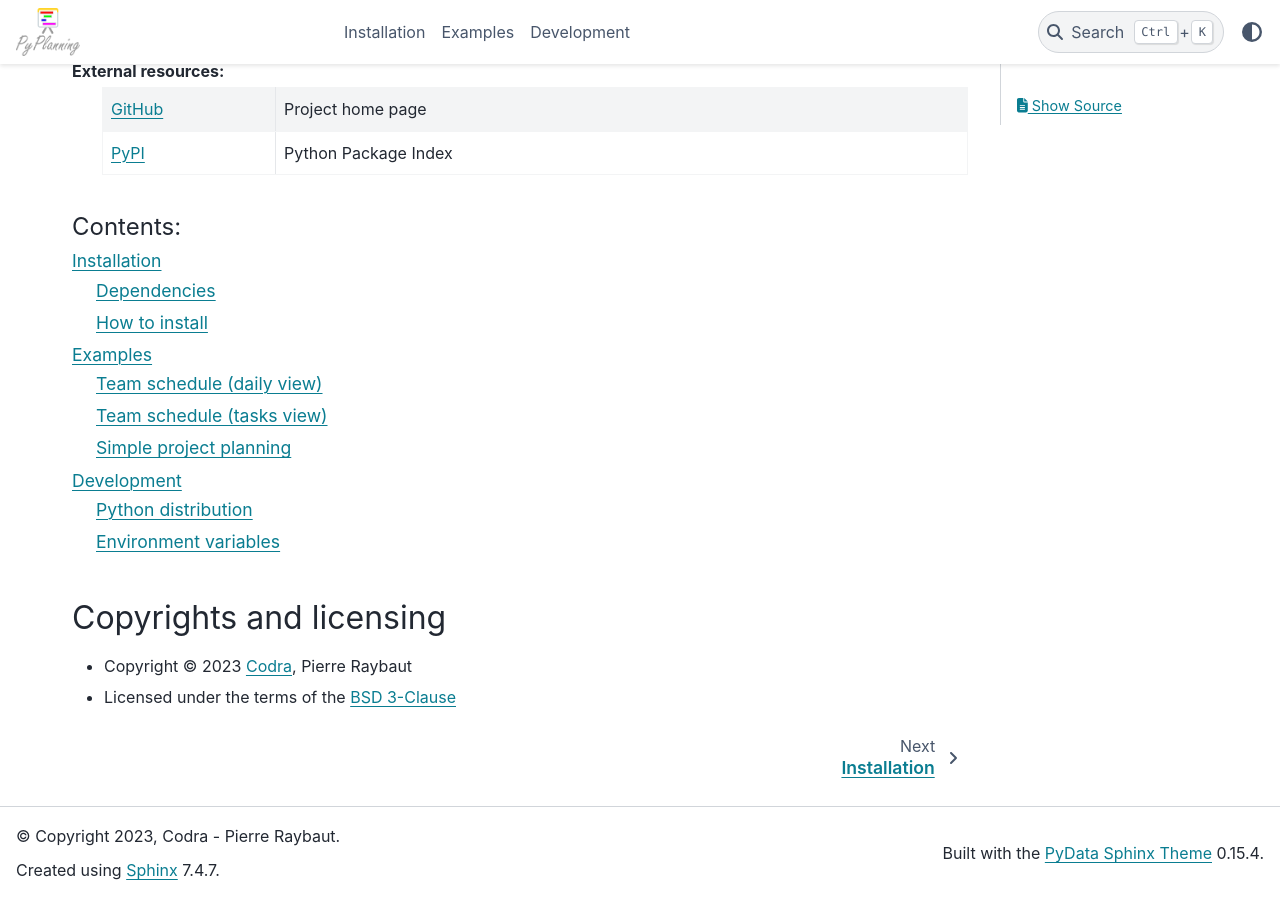
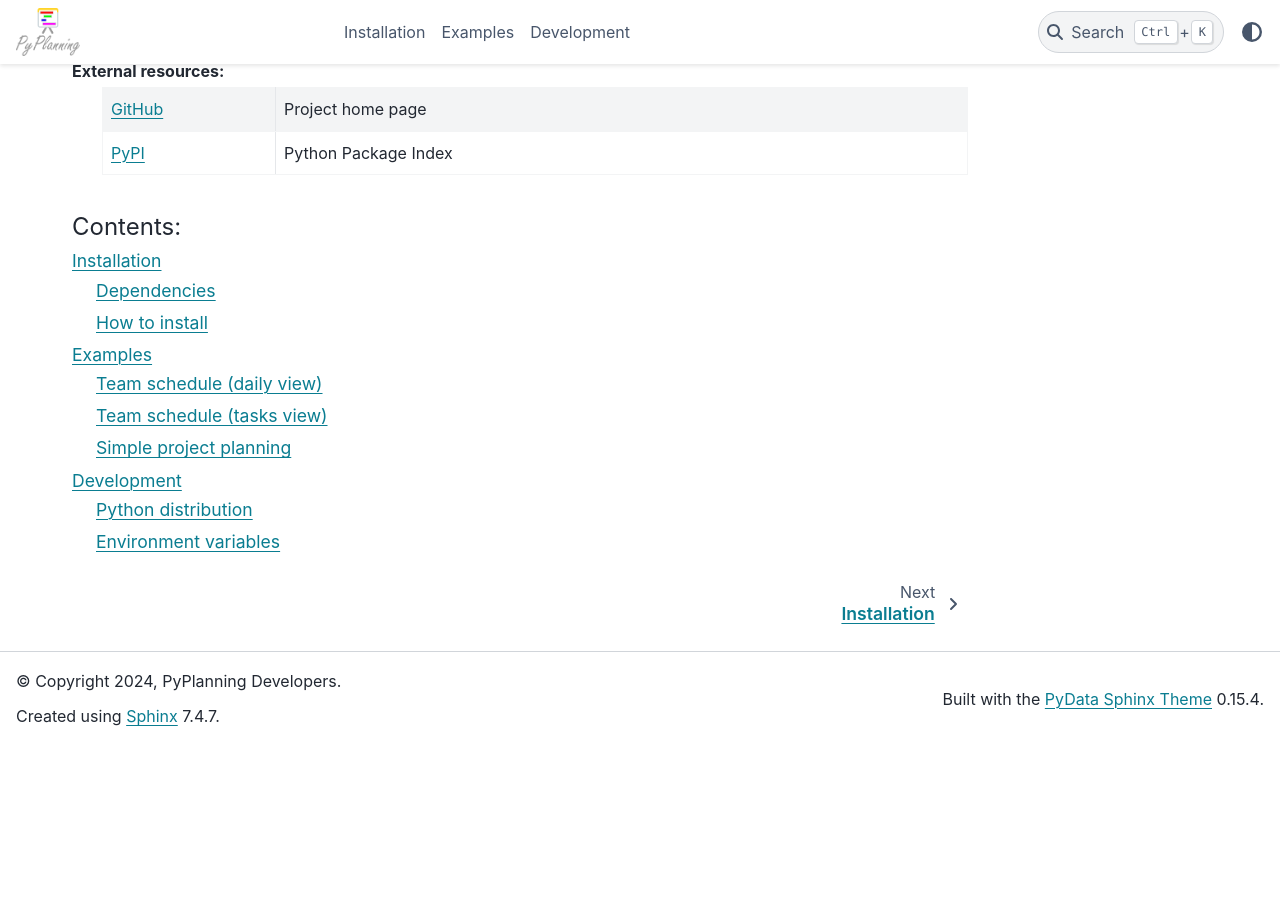
Before and after one commit to Codra-Ingenierie-Informatique/PyPlanning, a Sphinx documentation site: the page built from doc/index.rst, in a window 1280 px wide and 900 px high, scrolled down 649 px. Built offline with Sphinx 7.4.7 and the PyData theme 0.15.4, drawn with Linux system fonts in a browser that asks for light colours; after the commit the page ends 1394 px from its top, so only the background shows below that.

Commit message:
Update copyright and author information

```diff
--- a/doc/conf.py
+++ b/doc/conf.py
@@ -13,7 +13,7 @@
 
 project = "PyPlanning"
 author = ""
-copyright = "2023, Codra - Pierre Raybaut"
+copyright = "2024, PyPlanning Developers"
 html_logo = latex_logo = "_static/PyPlanning-title.png"
 release = planning.__version__
 
--- a/doc/index.rst
+++ b/doc/index.rst
@@ -42,16 +42,9 @@
    examples
    development
 
-Copyrights and licensing
-------------------------
-
-- Copyright © 2023 `Codra`_, Pierre Raybaut
-- Licensed under the terms of the `BSD 3-Clause`_
-
 .. _PlotPyStack: https://github.com/PlotPyStack
 .. _guidata: https://pypi.python.org/pypi/guidata
 .. _PyPI: https://pypi.python.org/pypi/PyPlanning
 .. _GitHub: https://github.com/Codra-Ingenierie-Informatique/PyPlanning
 .. _Codra: https://codra.net/
-.. _BSD 3-Clause: https://github.com/Codra-Ingenierie-Informatique/DataLab/blob/master/LICENSE
 .. _Pierre Raybaut: https://github.com/PierreRaybaut/
--- a/pyproject.toml
+++ b/pyproject.toml
@@ -9,7 +9,8 @@
 
 [project]
 name = "PyPlanning"
-authors = [{ name = "Codra", email = "p.raybaut@codra.fr" }]
+authors = [{ name = "Pierre Raybaut", email = "p.raybaut@codra.fr" }]
+maintainers = [{ name = "PyPlanning Developers", email = "p.raybaut@codra.fr" }]
 description = "Manage team schedules and quickly create simple project plannings"
 readme = "README.md"
 license = { file = "LICENSE" }
```
Also changed, not shown: README.md (+1 -1 lines), 2 other files.
